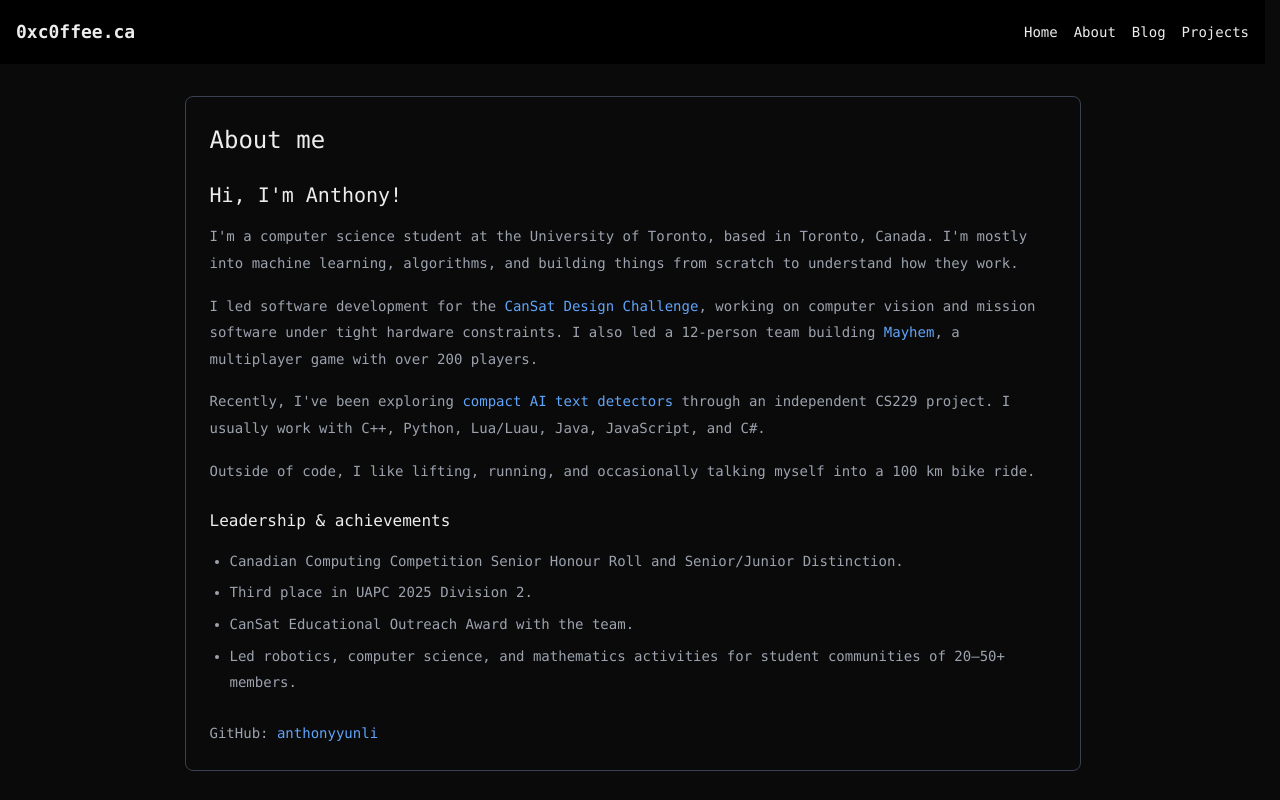
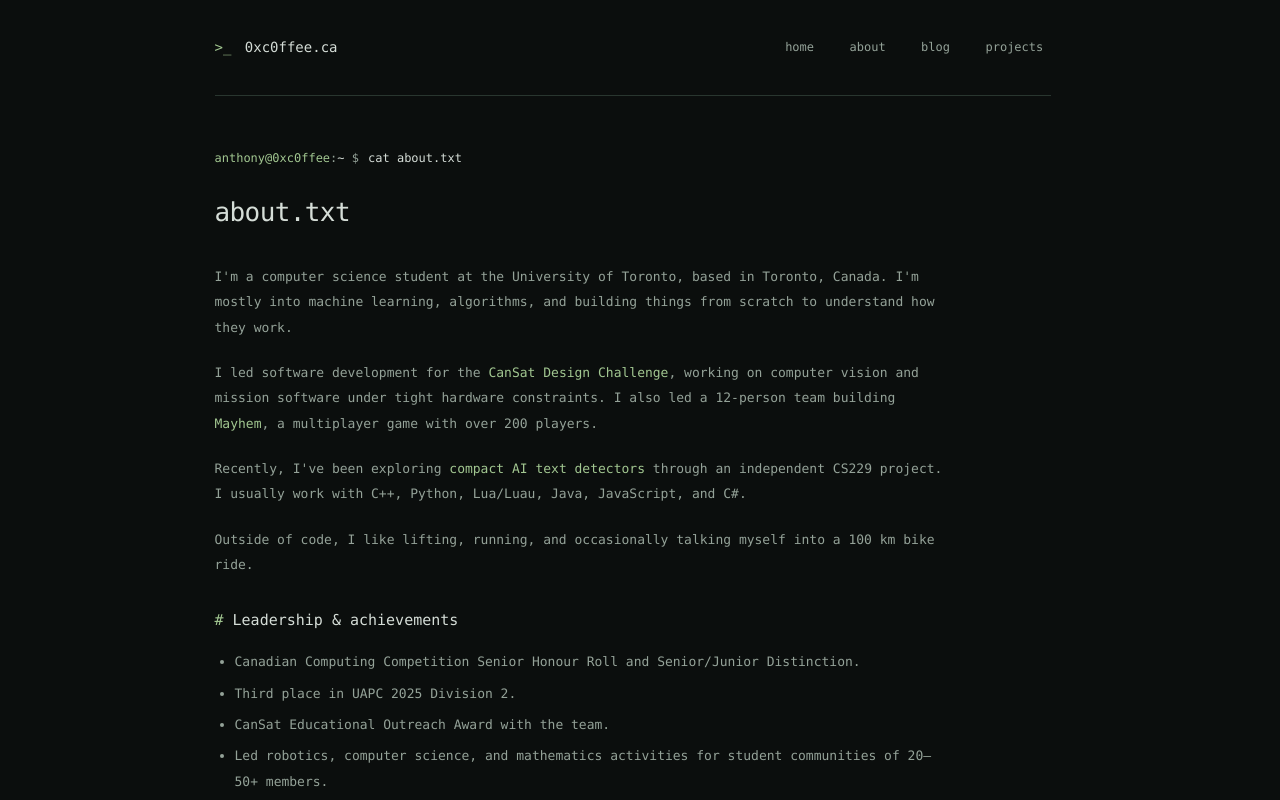
Before and after one commit to anthonyyunli/anthonyyunli.github.io, a Next.js app: page /about in a window 1280 px wide. Shown: the top 800 px of the page. Built offline with nearby package versions, Linux system fonts and the light colour scheme.

Commit message:
Update Site source

```diff
--- a/src/app/about/page.js
+++ b/src/app/about/page.js
@@ -1,3 +1,5 @@
+import CommandLine from '../../components/CommandLine';
+
 export const metadata = {
   title: 'About',
   description: 'About Anthony Li, a computer science student at UofT interested in ML, algorithms, and game development.',
@@ -5,10 +7,10 @@ export const metadata = {
 
 export default function About() {
   return (
-    <div className="about-page">
-      <article className="about-panel prose">
-        <h1>About me</h1>
-        <h2>Hi, I&apos;m Anthony!</h2>
+    <div className="page-content">
+      <CommandLine>cat about.txt</CommandLine>
+      <article className="prose">
+        <h1 className="page-title">about.txt</h1>
         <p>I&apos;m a computer science student at the University of Toronto, based in Toronto, Canada. I&apos;m mostly into machine learning, algorithms, and building things from scratch to understand how they work.</p>
         <p>I led software development for the <a href="/projects/#cansat">CanSat Design Challenge</a>, working on computer vision and mission software under tight hardware constraints. I also led a 12-person team building <a href="/projects/#mayhem">Mayhem</a>, a multiplayer game with over 200 players.</p>
         <p>Recently, I&apos;ve been exploring <a href="/projects/#compact-ai-text-detectors">compact AI text detectors</a> through an independent CS229 project. I usually work with C++, Python, Lua/Luau, Java, JavaScript, and C#.</p>
--- a/src/app/globals.css
+++ b/src/app/globals.css
@@ -1,10 +1,11 @@
 :root {
   color-scheme: dark;
-  --background: #0a0a0a;
-  --foreground: #ededed;
-  --muted: #9ca3af;
-  --border: #374151;
-  --link: #60a5fa;
+  --background: #0b0e0d;
+  --foreground: #d5ddd7;
+  --muted: #94a298;
+  --subtle: #7c8c81;
+  --accent: #a2c791;
+  --border: #29362f;
 }
 
 * { box-sizing: border-box; }
@@ -18,78 +19,96 @@ body {
   color: var(--foreground);
   font-family: ui-monospace, SFMono-Regular, Menlo, Monaco, Consolas, "Liberation Mono", monospace;
   font-size: 14px;
-  line-height: 1.6;
+  line-height: 1.8;
   -webkit-font-smoothing: antialiased;
 }
 main { flex: 1; display: flex; flex-direction: column; }
-a { color: inherit; text-decoration: none; text-underline-offset: 4px; }
-a:hover { text-decoration: underline; }
-a:focus-visible, summary:focus-visible { outline: 2px solid var(--foreground); outline-offset: 5px; }
+a { color: inherit; text-decoration: none; text-underline-offset: 5px; }
+a:hover { color: var(--accent); text-decoration: underline; }
+a:focus-visible, summary:focus-visible { outline: 1px solid var(--accent); outline-offset: 5px; }
 h1, h2, p { margin-top: 0; }
-::selection { background: #404040; color: #fff; }
-.skip-link { position: fixed; left: 16px; top: -100px; z-index: 10; background: #fff; color: #000; padding: 8px 12px; }
+::selection { background: var(--accent); color: var(--background); }
+.skip-link { position: fixed; left: 16px; top: -100px; z-index: 10; background: var(--accent); color: var(--background); padding: 8px 12px; }
 .skip-link:focus { top: 12px; }
 
-.site-header { min-height: 64px; padding: 16px; display: flex; justify-content: space-between; align-items: center; gap: 24px; background: #000; }
-.site-name { font-size: 18px; font-weight: 700; white-space: nowrap; }
+.site-header, .site-footer { width: calc(100% - 64px); max-width: 836px; margin-inline: auto; display: flex; justify-content: space-between; align-items: center; gap: 24px; }
+.site-header { min-height: 96px; border-bottom: 1px solid var(--border); }
+.site-name { font-size: 14px; font-weight: 400; white-space: nowrap; }
+.site-name span { color: var(--accent); margin-right: 5px; }
 .site-name:hover { text-decoration: none; }
-.site-header nav { display: flex; gap: 16px; font-size: 14px; }
-.site-footer { min-height: 64px; display: flex; justify-content: space-between; align-items: center; gap: 20px; padding: 16px; font-size: 12px; color: var(--muted); }
+.site-header nav { display: flex; gap: 21px; font-size: 12px; }
+.site-header nav a { color: var(--muted); }
+.site-header nav a::before { content: '['; color: transparent; }
+.site-header nav a::after { content: ']'; color: transparent; }
+.site-header nav a[aria-current="page"], .site-header nav a:hover { color: var(--accent); text-decoration: none; }
+.site-header nav a[aria-current="page"]::before, .site-header nav a[aria-current="page"]::after { color: var(--accent); }
+.site-footer { border-top: 1px solid var(--border); padding-block: 20px 26px; font-size: 11px; color: var(--subtle); }
 
-.home { flex: 1; display: flex; align-items: center; justify-content: center; min-height: calc(100svh - 128px); text-align: center; padding: 32px 20px; }
-.home h1 { font-size: 24px; font-weight: 400; line-height: 1.35; margin: 0 0 8px; }
-.cursor { display: inline-block; width: 0; color: #a3a3a3; }
-.home-subtitle { display: flex; justify-content: center; align-items: center; gap: 24px; color: var(--muted); }
-.home-subtitle p { font-size: 16px; margin: 0; }
-.rule { width: 64px; height: 1px; background: #6b7280; flex-shrink: 0; }
+.command-line { display: flex; flex-wrap: wrap; gap: 0 9px; font-size: 12px; margin-bottom: 24px; line-height: 1.8; }
+.prompt-prefix { color: var(--muted); white-space: nowrap; }
+.prompt-user { color: var(--accent); }
+.prompt-path { color: var(--foreground); }
+.prompt-dollar { color: var(--muted); }
+.command-text { color: var(--foreground); }
+.home { flex: 1; width: 100%; max-width: 900px; margin-inline: auto; display: flex; align-items: center; padding: 64px 32px; }
+.home-inner { width: 100%; max-width: 640px; margin-inline: auto; }
+.home .command-line { margin-bottom: 13px; }
+.home h1 { font-size: clamp(30px, 5vw, 40px); font-weight: 500; letter-spacing: -1.3px; line-height: 1.3; margin: 0 0 22px; }
+.home-bio { max-width: 550px; margin-bottom: 10px; }
+.home-note { color: var(--muted); font-size: 13px; margin: 0; }
+.home-directory { margin-top: 35px; }
+.home-directory .command-line { margin-bottom: 8px; }
+.file-list { display: flex; flex-wrap: wrap; gap: 12px 28px; font-size: 13px; color: var(--accent); }
+.idle-prompt { margin-top: 33px; font-size: 12px; }
+.cursor { display: inline-block; width: 8px; height: 15px; background: var(--accent); vertical-align: -3px; animation: blink 1.2s steps(1, end) infinite; }
+@keyframes blink { 0%, 65% { opacity: 1; } 66%, 100% { opacity: 0; } }
 
-.page-content { width: 100%; max-width: 944px; margin-inline: auto; padding: 32px 24px 48px; }
-.page-title { font-size: 30px; line-height: 1.3; font-weight: 400; text-align: center; margin-bottom: 48px; }
-.project-grid { display: grid; grid-template-columns: repeat(2, minmax(0, 1fr)); gap: 32px; align-items: start; }
-.project-card { border: 1px solid var(--border); border-radius: 8px; padding: 24px; scroll-margin-top: 24px; }
-.project-card:hover { background: #101114; }
-.project-card:target { border-color: #9ca3af; }
-.project-card h2 { font-size: 20px; line-height: 1.4; font-weight: 400; margin-bottom: 12px; }
-.project-card p { color: var(--muted); font-size: 13px; line-height: 1.8; margin-bottom: 16px; }
-.project-card .project-role { font-size: 11px; margin-bottom: 12px; }
-.project-bottom { display: flex; flex-wrap: wrap; justify-content: space-between; gap: 12px; margin-top: 20px; font-size: 11px; color: var(--muted); }
-.project-bottom a { color: var(--link); }
+.page-content { width: 100%; max-width: 900px; margin-inline: auto; padding: 52px 32px 64px; }
+.page-title { font-size: 26px; font-weight: 400; line-height: 1.4; margin: 0 0 34px; letter-spacing: -.6px; }
+.project-list { border-top: 1px solid var(--border); }
+.project-entry { border-bottom: 1px solid var(--border); padding: 25px 0 27px; scroll-margin-top: 24px; }
+.project-entry:target h2 { color: var(--accent); }
+.project-entry h2 { font-size: 17px; font-weight: 400; line-height: 1.5; margin-bottom: 8px; }
+.entry-prefix { color: var(--accent); margin-right: 5px; }
+.project-entry p { max-width: 700px; color: var(--muted); font-size: 13px; line-height: 1.9; margin-bottom: 14px; }
+.project-entry .project-role { color: var(--subtle); font-size: 11px; margin-bottom: 12px; }
+.project-bottom { display: flex; flex-wrap: wrap; justify-content: space-between; gap: 12px; margin-top: 18px; font-size: 11px; color: var(--subtle); }
+.project-bottom a { color: var(--accent); }
 details { color: var(--muted); font-size: 12px; }
-summary { cursor: pointer; width: fit-content; }
-details ul { padding-left: 18px; margin-bottom: 0; line-height: 1.8; }
+summary { cursor: pointer; width: fit-content; color: var(--muted); }
+summary::marker { color: var(--accent); }
+summary:hover { color: var(--accent); }
+details ul { max-width: 720px; padding-left: 18px; margin-bottom: 0; line-height: 1.9; }
 details li + li { margin-top: 10px; }
-.empty-blog { text-align: center; color: var(--muted); }
+.empty-blog { color: var(--muted); border-top: 1px solid var(--border); padding-top: 24px; }
+.empty-blog p { margin-bottom: 10px; }
+.entry-count { color: var(--subtle); font-size: 12px; }
 
-.about-page { flex: 1; min-height: calc(100svh - 128px); display: flex; justify-content: center; align-items: center; padding: 32px 24px; }
-.about-panel { width: 100%; max-width: 896px; padding: 24px; border: 1px solid var(--border); border-radius: 8px; }
-.prose h1 { font-size: 24px; font-weight: 400; margin-bottom: 20px; }
-.prose h2 { font-size: 20px; font-weight: 400; margin-bottom: 12px; }
-.prose p, .prose li { color: var(--muted); line-height: 1.9; }
-.prose p { margin-bottom: 16px; }
-.prose h2:not(:first-of-type) { font-size: 16px; margin-top: 24px; }
-.prose a { color: var(--link); }
+.prose { max-width: 740px; }
+.prose h2 { font-size: 15px; font-weight: 400; margin-top: 30px; margin-bottom: 15px; }
+.prose h2::before { content: '# '; color: var(--accent); }
+.prose p, .prose li { color: var(--muted); line-height: 1.95; font-size: 13px; }
+.prose p { margin-bottom: 20px; }
+.prose a { color: var(--accent); }
 .prose ul { padding-left: 20px; }
-.prose li + li { margin-top: 5px; }
-.prose .about-contact { margin: 24px 0 0; }
+.prose li + li { margin-top: 6px; }
+.prose .about-contact { border-top: 1px solid var(--border); padding-top: 21px; margin: 30px 0 0; font-size: 12px; }
 
 @media (max-width: 640px) {
-  .site-header { padding: 16px; gap: 14px; flex-wrap: wrap; }
-  .site-name { font-size: 16px; }
-  .site-header nav { gap: 12px; font-size: 12px; }
-  .home-subtitle { gap: 12px; }
-  .home-subtitle p { font-size: 12px; }
-  .rule { width: 24px; }
-  .page-content { padding-inline: 20px; }
-  .project-grid { grid-template-columns: 1fr; gap: 24px; }
-  .page-title { font-size: 26px; margin-bottom: 32px; }
-  .project-card { padding: 20px; }
-  .about-page { padding: 24px 16px; }
-  .about-panel { padding: 20px; }
-  .site-footer { font-size: 11px; }
+  .site-header, .site-footer { width: calc(100% - 40px); }
+  .site-header { min-height: 106px; flex-direction: column; justify-content: center; align-items: flex-start; gap: 12px; }
+  .site-header nav { gap: 17px; font-size: 12px; margin-left: -7px; }
+  .home { padding: 46px 24px; }
+  .home-inner { max-width: 100%; }
+  .home-bio { font-size: 13px; }
+  .home-note { font-size: 12px; }
+  .command-line { font-size: 11px; }
+  .page-content { padding: 36px 24px 48px; }
+  .page-title { font-size: 24px; margin-bottom: 28px; }
+  .project-entry h2 { font-size: 16px; }
+  .project-entry p { font-size: 12px; }
+  .site-footer { gap: 12px; font-size: 10px; }
 }
-@media (max-width: 390px) {
-  .site-header { justify-content: center; }
-  .site-header nav { justify-content: center; width: 100%; }
-  .home { min-height: calc(100svh - 160px); }
-  .rule { display: none; }
+@media (prefers-reduced-motion: reduce) {
+  .cursor { animation: none; }
 }
--- /dev/null
+++ b/src/components/CommandLine.js
@@ -0,0 +1,8 @@
+export default function CommandLine({ children, path = '~' }) {
+  return (
+    <p className="command-line">
+      <span className="prompt-prefix"><span className="prompt-user">anthony@0xc0ffee</span>:<span className="prompt-path">{path}</span><span className="prompt-dollar"> $</span></span>
+      <span className="command-text">{children}</span>
+    </p>
+  );
+}
--- a/src/components/Footer.js
+++ b/src/components/Footer.js
@@ -2,7 +2,7 @@ export default function Footer() {
   return (
     <footer className="site-footer">
       <span>© 2026 Anthony Li</span>
-      <a href="https://github.com/anthonyyunli">GitHub</a>
+      <a href="https://github.com/anthonyyunli">github <span aria-hidden="true">↗</span></a>
     </footer>
   );
 }
--- a/src/components/Header.js
+++ b/src/components/Header.js
@@ -1,12 +1,24 @@
+'use client';
+
+import { usePathname } from 'next/navigation';
+
+const pages = [
+  { href: '/', label: 'home' },
+  { href: '/about/', label: 'about' },
+  { href: '/blog/', label: 'blog' },
+  { href: '/projects/', label: 'projects' },
+];
+
 export default function Header() {
+  const pathname = usePathname();
+
   return (
     <header className="site-header">
-      <a className="site-name" href="/">0xc0ffee.ca</a>
+      <a className="site-name" href="/"><span aria-hidden="true">&gt;_</span> 0xc0ffee.ca</a>
       <nav aria-label="Main navigation">
-        <a href="/">Home</a>
-        <a href="/about/">About</a>
-        <a href="/blog/">Blog</a>
-        <a href="/projects/">Projects</a>
+        {pages.map(({ href, label }) => (
+          <a key={href} href={href} aria-current={pathname === href ? 'page' : undefined}>{label}</a>
+        ))}
       </nav>
     </header>
   );
--- a/src/components/ProjectCard.js
+++ b/src/components/ProjectEntry.js
@@ -1,7 +1,7 @@
-export default function ProjectCard({ project }) {
+export default function ProjectEntry({ project }) {
   return (
-    <article className="project-card" id={project.id}>
-      <h2>{project.source ? <a href={project.source}>{project.title}</a> : project.title}</h2>
+    <article className="project-entry" id={project.id}>
+      <h2><span className="entry-prefix" aria-hidden="true">./</span>{project.title}</h2>
       {project.role && <p className="project-role">{project.role}</p>}
       <p>{project.description}</p>
       {project.details?.length > 0 && (
```
Also changed, not shown: src/app/blog/page.js (+5 -2 lines), src/app/page.js (+15 -6 lines), src/app/projects/page.js (+6 -4 lines), 3 other files (tests, documents, lock files or other folders).
